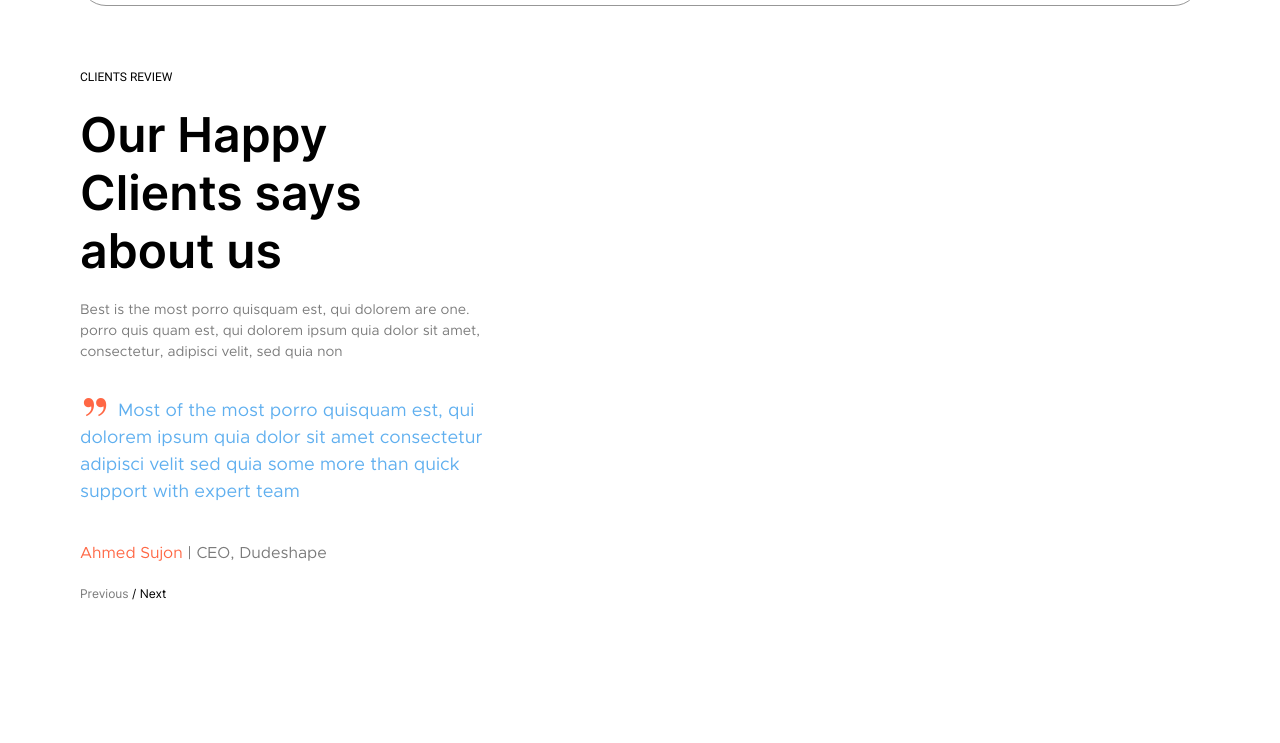
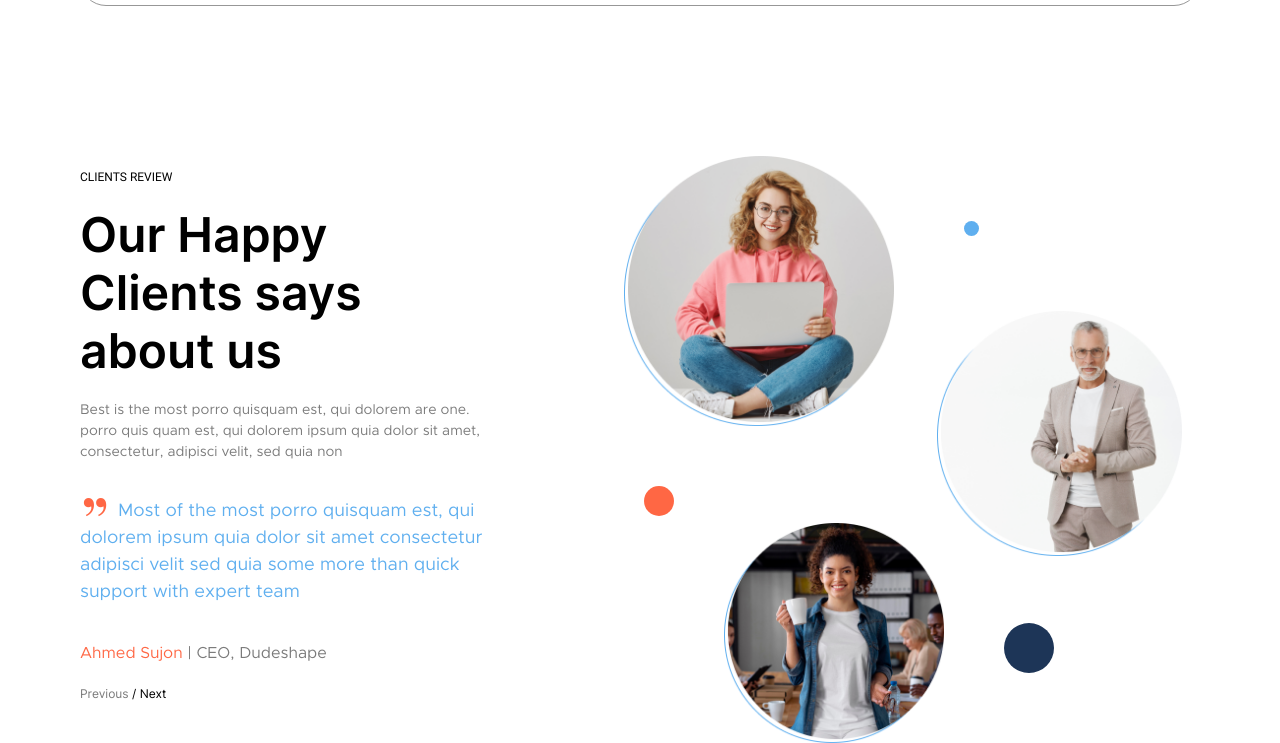
Before and after one commit to dworker863/Dudeshape, a website: page assets/index.html in a window 1280 px wide. Shown: the part 3559-4302 px from the top of the page. Before the commit the page ends 4195 px from the top, so only its background shows below. Drawn offline with Linux system fonts and the light colour scheme.

Commit message:
Desktop. Added static photos block in previews section

```diff
--- a/assets/index.html
+++ b/assets/index.html
@@ -265,7 +265,14 @@
             <span class="arrows__prev">Previous </span>/ <span class="arrows__next">Next</span>
           </div>
         </div>
-        <div class="reviews__photos"></div>
+        <div class="reviews__photos">
+          <img src="images/reviews-photo1.png" alt="Review photo 1" class="photos__photo1">
+          <img src="images/reviews-photo2.png" alt="Review photo 2" class="photos__photo2">
+          <img src="images/reviews-photo3.png" alt="Review photo 3" class="photos__photo3">
+          <div class="photos__circle_blue"></div>
+          <div class="photos__circle_orange"></div>
+          <div class="photos__circle_grey"></div>
+        </div>
       </section>
     </div>
   </body>
--- a/assets/scss/styles.scss
+++ b/assets/scss/styles.scss
@@ -382,6 +382,7 @@ body {
   grid-template-columns: repeat(4, 1fr);
   height: 570px;
   padding: 45px;
+  margin-bottom: 100px;
   border: 1px solid #979797;
   border-radius: 26px;
 }
@@ -527,7 +528,7 @@ body {
 
 .reviews {
   display: grid;
-  grid-template-columns: 38% auto 60%;
+  grid-template-columns: 38% 118px auto;
 }
 
 .reviews__review {
@@ -592,4 +593,62 @@ body {
   color: #7a7a7a;
 }
 
+.reviews__photos {
+  position: relative;
+  grid-column-start: 3;
+}
+
+.photos__photo1 {
+  position: absolute;
+  top: 0;
+  left: 0;
+  width: 270px;
+}
+
+.photos__photo2 {
+  position: absolute;
+  top: 155px;
+  left: 313px;
+  width: 245px;
+}
+
+.photos__photo3 {
+  position: absolute;
+  bottom: -40px;
+  left: 100px;
+  width: 220px;
+}
+
+.photos__circle_blue {
+  position: absolute;
+  top: 65px;
+  left: 340px;
+  width: 15px;
+  height: 15px;
+  border-radius: 50%;
+  background-color: #5fafef;
+}
+
+.photos__circle_orange {
+  position: absolute;
+  top: 330px;
+  left: 20px;
+  width: 30px;
+  height: 30px;
+  border-radius: 50%;
+
+  background-color: #ff6744;
+}
+
+.photos__circle_grey {
+  position: absolute;
+  bottom: 30px;
+  left: 380px;
+  width: 50px;
+  height: 50px;
+  border-radius: 50%;
+
+  background-color: #1d3557;
+}
+
 @import 'media';
```
Also changed, not shown: assets/css/styles.min.css, assets/images/reviews-photo1.png (added), assets/images/reviews-photo2.png (added), assets/images/reviews-photo3.png (added).
